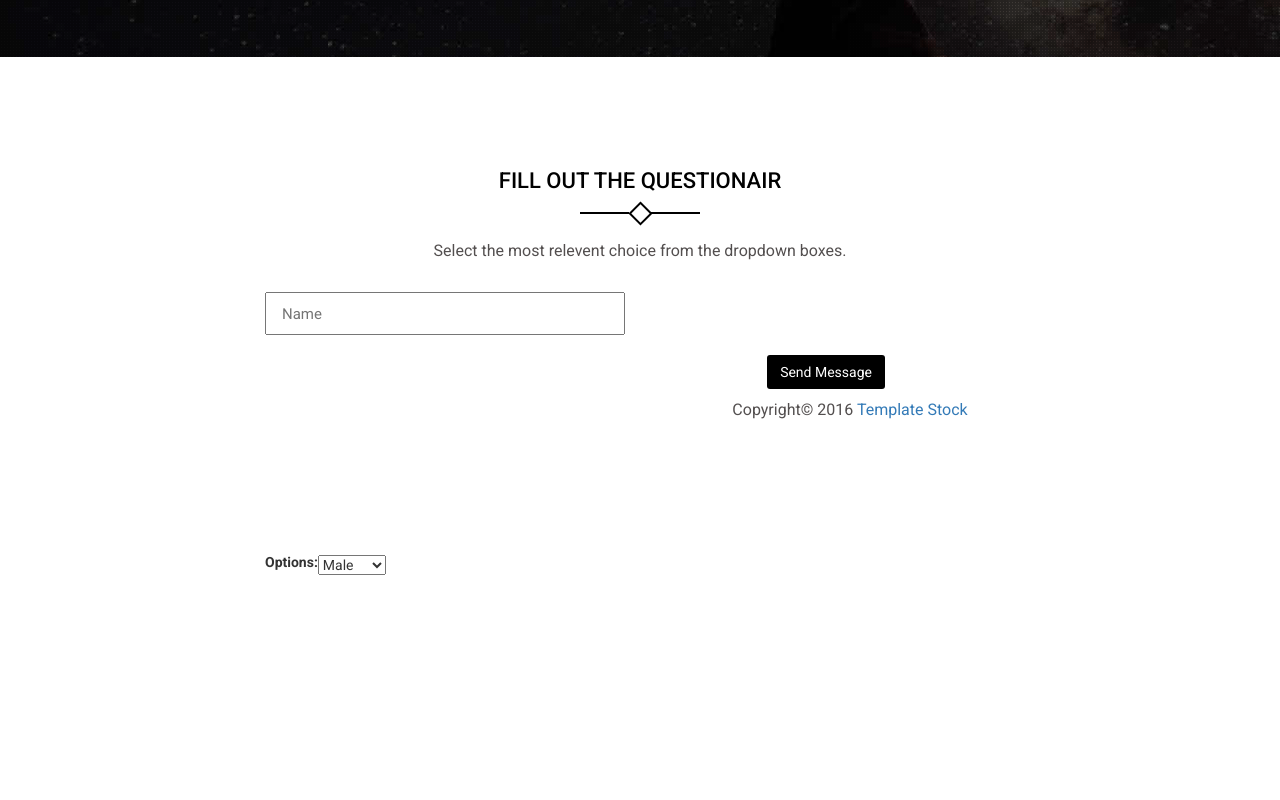
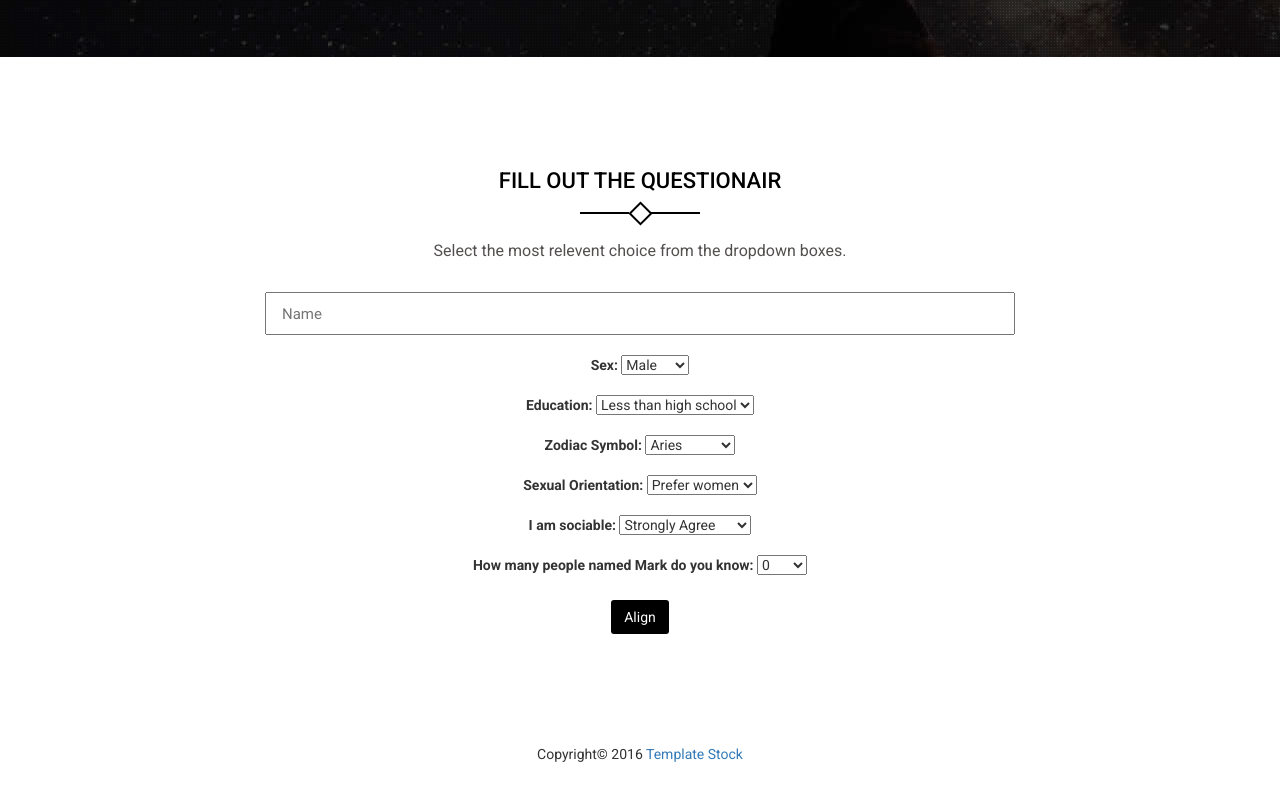
Before and after one commit to ColeH02/Pleiades, a plain HTML site: page indus/index.html in a window 1280 px wide. Shown: the part 1483-2283 px from the top of the page. Before the commit the page ends 2160 px from the top, so only its background shows below. Drawn offline with Linux system fonts and the light colour scheme.

Commit message:
dropdowns

```diff
--- a/indus/index.html
+++ b/indus/index.html
@@ -120,28 +120,84 @@
                 <div id="cformSuccessMsg" style="display: none;" class="confirm-message"></div>
                 <form id="" name="contactForm" method="POST" >
                     <div class="row">
-                        <div class="col-lg-4 col-md-4 col-lg-offset-2 col-md-offset-2">
+                        <div class="col-lg-8 col-md-8 col-lg-offset-2 col-md-offset-2">
                             <input class="" type="text" name="contact_name" id="contact_name" placeholder="Name" />
                         </div> <!-- end Name -->
 
                     </div>
                     <div class="row">
                         <div class="col-lg-8 col-md-8 col-lg-offet-2 col-md-offset-2">
-                            <table>
-                                <tr><th><label for="pulldown">Options:</label></th>
-                                    <td>
-                                        <select id="pulldown" name="Sex">
-                                            <option value="male">Male</option>
-                                            <option value="female">Female</option>
-                                        </select>
-                                    </td>
-                                </tr>
+                            <label for="pulldown">Sex:</label>
+                                <select id="pulldown" name="Sex">
+                                    <option value="male">Male</option>
+                                    <option value="female">Female</option>
+                                </select>
+                        </div>
+                        <br><br>
+                        <div class="col-lg-8 col-md-8 col-lg-offet-2 col-md-offset-2">
+                            <label for="pulldown">Education:</label>
+                                <select id="pulldown2" name="Education">
+                                    <option value="lt high school">Less than high school</option>
+                                    <option value="high school">High School</option>
+                                    <option value="junior college">Community College</option>
+                                    <option value="bachelor">Bachelor's Degree</option>
+                                    <option value="graduate">Graduate's Degree</option>
+                                </select>
+                        </div>
+                        <br><br>
+                        <div class="col-lg-8 col-md-8 col-lg-offet-2 col-md-offset-2">
+                            <label for="pulldown">Zodiac Symbol:</label>
+                                <select id="pulldown3" name="Zodiac">
+                                    <option value="aries">Aries</option>
+                                    <option value="taurus">Taurus</option>
+                                    <option value="gemini">Gemini</option>
+                                    <option value="cancer">Cancer</option>
+                                    <option value="leo">Leo</option>
+                                    <option value="virgo">Virgo</option>
+                                    <option value="libra">Libra</option>
+                                    <option value="scorpio">Scorpio</option>
+                                    <option value="sagittarius">Sagittarius</option>
+                                    <option value="capricorn">Capricorn</option>
+                                    <option value="aquarius">Aquarius</option>
+                                    <option value="pisces">Pisces</option>
+                                </select>
+                        </div>
+                        <br><br>
+                        <div class="col-lg-8 col-md-8 col-lg-offet-2 col-md-offset-2">
+                            <label for="pulldown">Sexual Orientation:</label>
+                                <select id="pulldown4" name="Sexual Orientation">
+                                    <option value="exclusively female">Prefer women</option>
+                                    <option value="exclusively male">Prefer men</option>
+                                    <option value="both male and female">Prefer both</option>
+                                </select>
+                        </div>
+                        <br><br>
+                        <div class="col-lg-8 col-md-8 col-lg-offet-2 col-md-offset-2">
+                            <label for="pulldown">I am sociable:</label>
+                                <select id="pulldown5" name="Sociable">
+                                    <option value="strongly agree">Strongly Agree</option>
+                                    <option value="agree">Agree</option>
+                                    <option value="neither agree nor disagree">Neutral</option>
+                                    <option value="disagree">Disagree</option>
+                                    <option value="strongly disagree">Strongly Disagree</option>
+                                </select>
+                        </div>
+                        <br><br>
+                        <div class="col-lg-8 col-md-8 col-lg-offet-2 col-md-offset-2">
+                            <label for="pulldown">How many people named Mark do you know:</label>
+                                <select id="pulldown6" name="Mark">
+                                    <option value="0">0</option>
+                                    <option value="1">1</option>
+                                    <option value="2-5">2-5</option>
+                                    <option value="6-10">6-10</option>
+                                </select>
                         </div>
                     </div> <!-- end Message -->
                     <div class="row">
-                        <div class="col-md-8 col-md-offset-2">
-                            <div class="text-right">
-                                <button class="btn btn-custom" id="contact_submit_btn" name="contact_submit_btn"><span>Send Message</span></button>
+                        <div class="col-lg-8 col-md-8 col-lg-offet-2 col-md-offset-2">
+                            <br>
+                            <div class="text-center">
+                                <button class="btn btn-custom" id="contact_submit_btn" name="contact_submit_btn"><span>Align</span></button>
                             </div>
                         </div>
                     </div> <!-- end button -->
```
